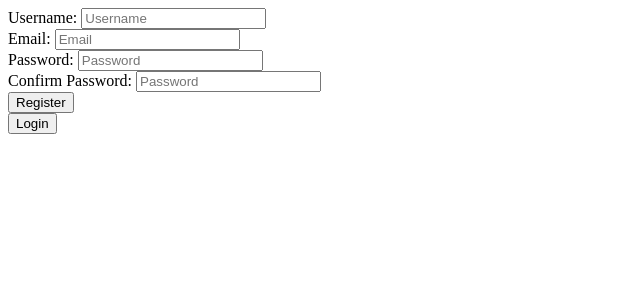
After one commit to sv-shivansh/notifier-frontend, a Django app: page /register/ in a window 1280 px wide. The commit adds this page. Shown: the top 300 px of the page, without its empty margins (0-640 px from the left). Run offline with Django 3.2, Linux system fonts and the light colour scheme.

Commit message:
user auth

```diff
--- /dev/null
+++ b/slotform/templates/register.html
@@ -0,0 +1,45 @@
+<!DOCTYPE html>
+<html lang="en">
+
+<head>
+  <meta charset="UTF-8">
+  <meta http-equiv="X-UA-Compatible" content="IE=edge">
+  <meta name="viewport" content="width=device-width, initial-scale=1.0">
+  <title>Document</title>
+</head>
+
+<body>
+  <section>
+    {% for message in messages %}
+    <div class="newalert">
+       <span class="closebtn" onclick="this.parentElement.style.display='none';">&times;</span>
+       <strong>Message:</strong> {{ message }}
+    </div>
+    {% endfor %}
+ </section>
+  <form action="{% url 'register' %}" method="POST">
+    {% csrf_token %}
+    <div>
+      <label for="id_username">Username:</label>
+      <input type="text" placeholder="Username" name="username" id="id_username" required />
+    </div>
+    <div>
+      <label for="id_email">Email:</label>
+      <input type="text" placeholder="Email" name="email" id="email" required />
+    </div>
+    <div>
+      <label for="id_password1">Password:</label>
+      <input type="password" name="password1" placeholder="Password" id="id_password1" required />
+    </div>
+    <div>
+      <label for="id_password2">Confirm Password:</label>
+      <input type="password" placeholder="Password" name="password2" id="id_password2" required />
+
+    </div>
+    <button type="submit">Register</button>
+  </form>
+  <a href="/login"><button>Login</button></a>
+
+</body>
+
+</html>
--- a/slotform/templates/success.html
+++ b/slotform/templates/success.html
@@ -7,6 +7,7 @@
     <title>Document</title>
 </head>
 <body>
+    <a href="{% url 'logout' %}">Logout</a>
     <h1>Success</h1>
     {{district}}
     {{email}}
--- a/slotform/urls.py
+++ b/slotform/urls.py
@@ -3,4 +3,7 @@ from . import views
 
 urlpatterns = [
     path('', views.home, name='home'),
+    path('register/', views.register, name='register'),
+    path('login/', views.login, name='login'),
+    path('logout/', views.logout, name='logout'),
 ]
--- a/slotform/views.py
+++ b/slotform/views.py
@@ -1,13 +1,78 @@
-from django.shortcuts import render
+from django.shortcuts import render, redirect
+from django.contrib import messages
+from django.contrib.auth.models import User, auth
+from django.contrib.auth import logout, authenticate
+from django.contrib.auth import login as auth_login
+from django.contrib.auth.decorators import login_required
 from .models import user
 
 # Create your views here.
 def home(request):
+    if request.user.is_authenticated:
+        if request.method == 'POST':
+            district = request.POST["district_id"]
+            email = request.POST["email"]
+            telegram = request.POST["telegram"]
+            createUser = user(email=email, district_id=district, telegram_sub=telegram)
+            createUser.save()
+            return render(request, 'success.html', {'district':district, 'email':email, 'telegram':telegram})
+        return render(request, 'home.html')
+    else:
+        return redirect('login')
+
+def register(request):
     if request.method == 'POST':
-        district = request.POST["district_id"]
-        email = request.POST["email"]
-        telegram = request.POST["telegram"]
-        createUser = user(email=email, district_id=district, telegram_sub=telegram)
-        createUser.save()
-        return render(request, 'success.html', {'district':district, 'email':email, 'telegram':telegram})
-    return render(request, 'home.html')
+        # Get the post parameters
+        username = request.POST['username']
+        email = request.POST['email']
+        password1 = request.POST['password1']
+        password2 = request.POST['password2']
+
+        # Check for errors
+        if not username.isalnum():
+            messages.error(
+                request, "Username must be only letters and numbers.")
+            return redirect('register')
+
+        if password1 != password2:
+            messages.error(request, "Passwords do not match.")
+            return redirect('register')
+
+        if len(password1) < 6:
+            messages.error(request, "Password should be greater than 6.")
+            return redirect('register')
+
+        if User.objects.filter(email=email).exists():
+            messages.error(request, "Already Registered. Try logging in")
+            return redirect('register')
+
+        if User.objects.filter(username=username).exists():
+            messages.error(request, "Already Registered. Try logging in")
+            return redirect('register')
+
+        myuser = User.objects.create_user(username, email, password1)
+        myuser.save()
+        messages.success(request, "Successfully, Registered.")
+        return redirect('login')
+    return render(request, 'register.html')
+
+
+def login(request):
+    if request.method == 'POST':
+        loginusername = request.POST['loginusername']
+        loginpassword = request.POST['loginpassword']
+        user = authenticate(username=loginusername, password=loginpassword)
+
+        if user is not None:
+            auth_login(request, user)
+            messages.success(request, "Successfully, Logged In.")
+            return redirect('home')
+        else:
+            messages.error(request, "Invalid Credentials, Please try again.")
+            return redirect('login')
+    return render(request, 'login.html')
+
+def logout(request):
+    auth.logout(request)
+    messages.success(request, "Successfully, Logged Out.")
+    return redirect('home')
```
Also changed, not shown: slotform/templates/login.html (added, +35 -0 lines).
